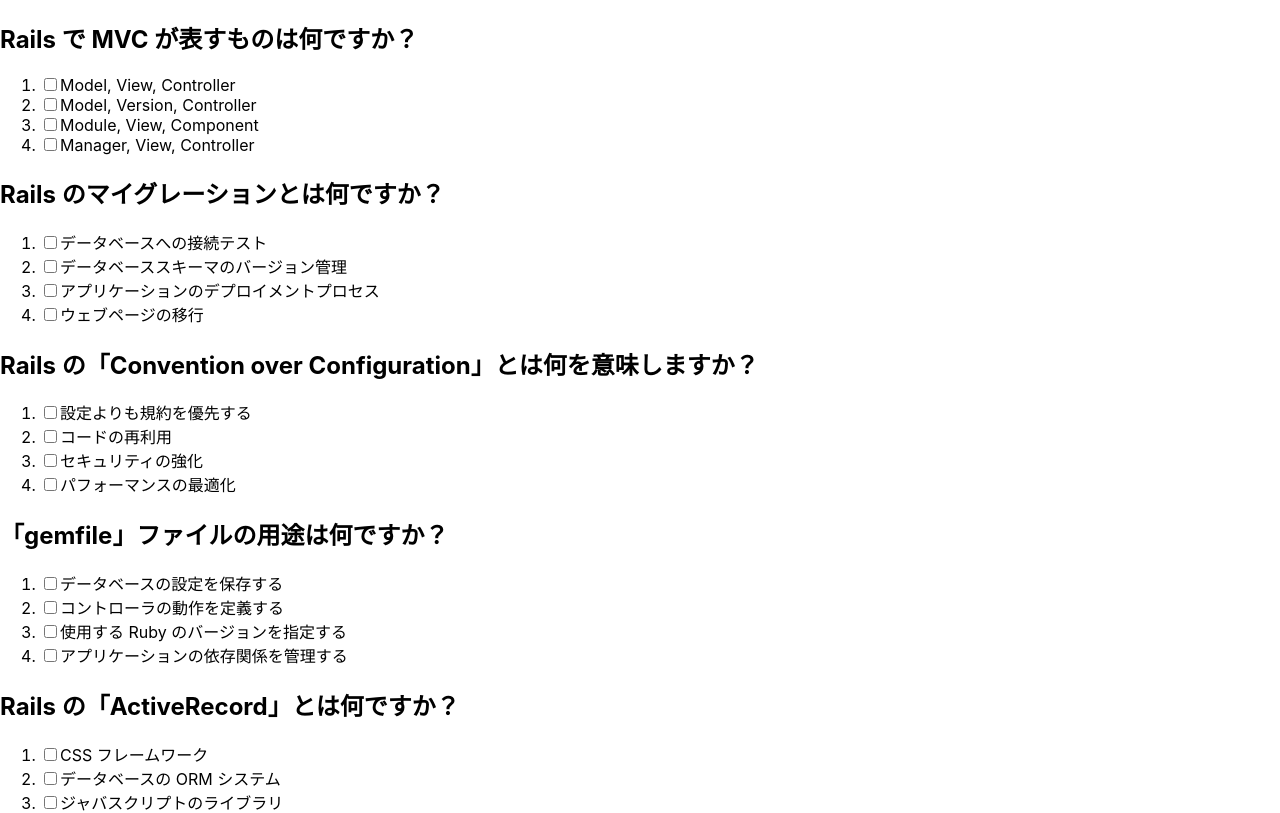
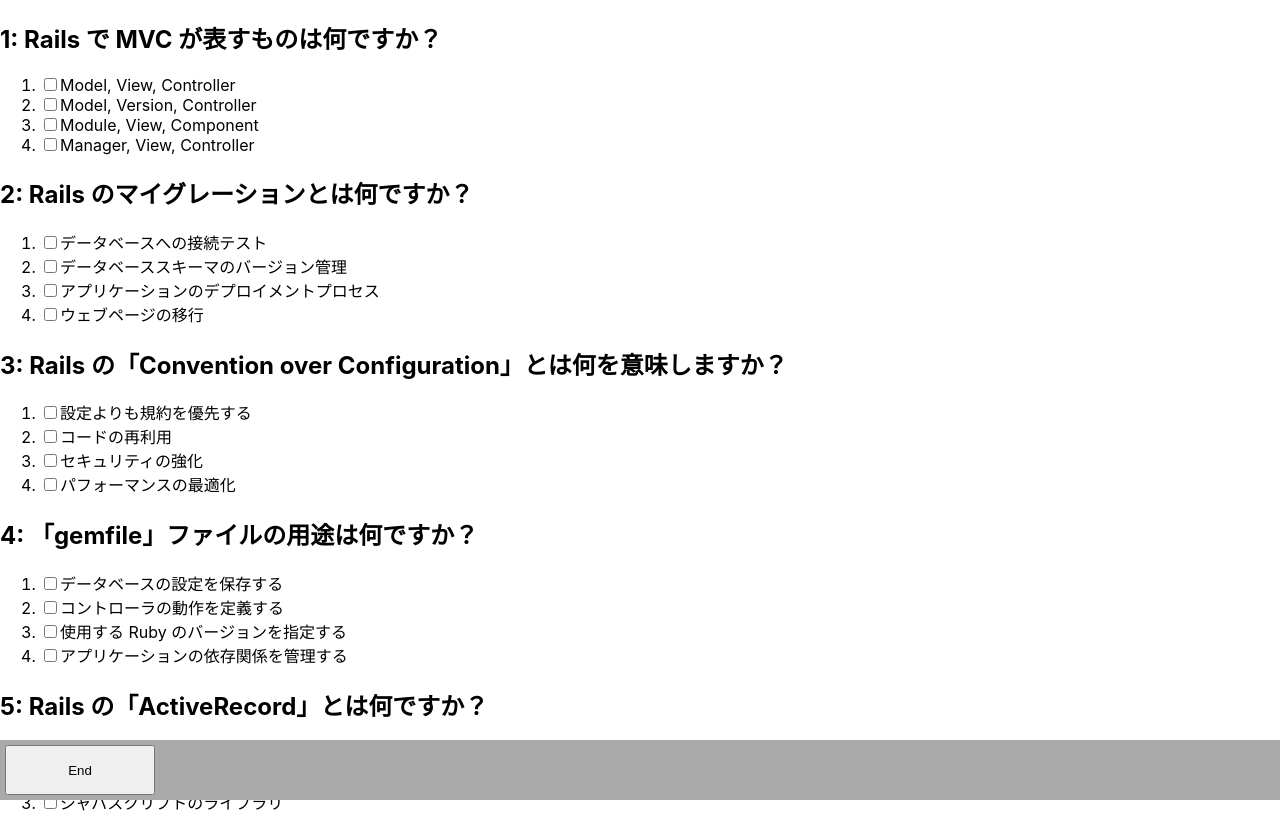
Before and after one commit to kaibadash/markdown_quiz, a React (Create React App) app: page / in a window 1280 px wide. Shown: the top 813 px of the page. Built offline with nearby package versions, Linux system fonts and the light colour scheme.

Commit message:
Tidy up and design

```diff
--- a/src/components/Quiz.css
+++ b/src/components/Quiz.css
@@ -1 +1,15 @@
 /** @format */
+.footerControl {
+  position: fixed;
+  bottom: 0px;
+  padding: 5px;
+  background-color: #aaa;
+  width: 100%;
+}
+.footerControl button {
+  width: 150px;
+  height: 50px;
+}
+.score {
+  margin: 1em;
+}
--- a/src/components/Quiz.tsx
+++ b/src/components/Quiz.tsx
@@ -16,14 +16,22 @@
   let questions = new Questions();
   let currentQuestion: Question | null = null;
   for (const child of contents.children) {
-    if (child.type === "thematicBreak") {
+    switch (child.type) {
+      case "thematicBreak":
         if (currentQuestion) questions.add(currentQuestion);
         currentQuestion = null;
-    } else if (child.type === "paragraph") {
-      // 新しい質問を開始
+        break;
+
+      case "paragraph":
         const questionText = child.children[0] as any;
         currentQuestion = new Question(questionText["value"]);
-    } else if (child.type === "list" && currentQuestion) {
+        break;
+
+      case "list":
+        if (!currentQuestion) {
+          break;
+        }
+
         for (const item of child.children) {
           const itemText = (item.children[0] as any).children[0].value;
           const correct = itemText.startsWith("[x]");
@@ -32,8 +40,10 @@
             .replace(/^\[\]\s*/, "");
           currentQuestion.add(new Item(text, correct));
         }
+        break;
     }
   }
+
   // 最後の質問を追加
   if (currentQuestion) questions.add(currentQuestion);
 
@@ -42,13 +52,11 @@
 
 const Quiz: React.FC = () => {
   const [questions, setQuestions] = useState<Questions>(new Questions());
-  const [markdownContent, setMarkdownContent] = useState<string>("");
 
   useEffect(() => {
     (async () => {
       const response = await fetch("/quiz/rails.md");
       const md = await response.text();
-      setMarkdownContent(md);
       setQuestions(await parseMarkdown(md));
     })();
   }, []); // 空の依存配列を渡すことで、コンポーネントのマウント時にのみ実行されるようにする
@@ -66,7 +74,9 @@
     <div>
       {questions.questions.map((question, questionIndex) => (
         <div key={questionIndex}>
-          <h2>{question.text}</h2>
+          <h2>
+            {questionIndex + 1}: {question.text}
+          </h2>
           <ol>
             {question.items.map((item, itemIndex) => {
               return (
@@ -85,9 +95,13 @@
           </ol>
         </div>
       ))}
-      <div>
+      <div className="footerControl">
         <button onClick={(e) => handleEnd()}>End</button>
-        {questions.numberOfCorrectAnswers}
+        <span className="score">
+          {questions.ended
+            ? `${questions.numberOfCorrectAnswers} / ${questions.numberOfQuestions()}`
+            : ""}
+        </span>
       </div>
     </div>
   );
--- a/src/data/Question.ts
+++ b/src/data/Question.ts
@@ -25,6 +25,9 @@
     const correctList = this.items.filter((item) => {
       return item.correct;
     });
+    if (correctList.length === 0) {
+      return false;
+    }
     const okList = this.items.filter((item) => {
       return item.correct && item.selected;
     });
```
Lines whose indentation alone changed are shown as unchanged.
